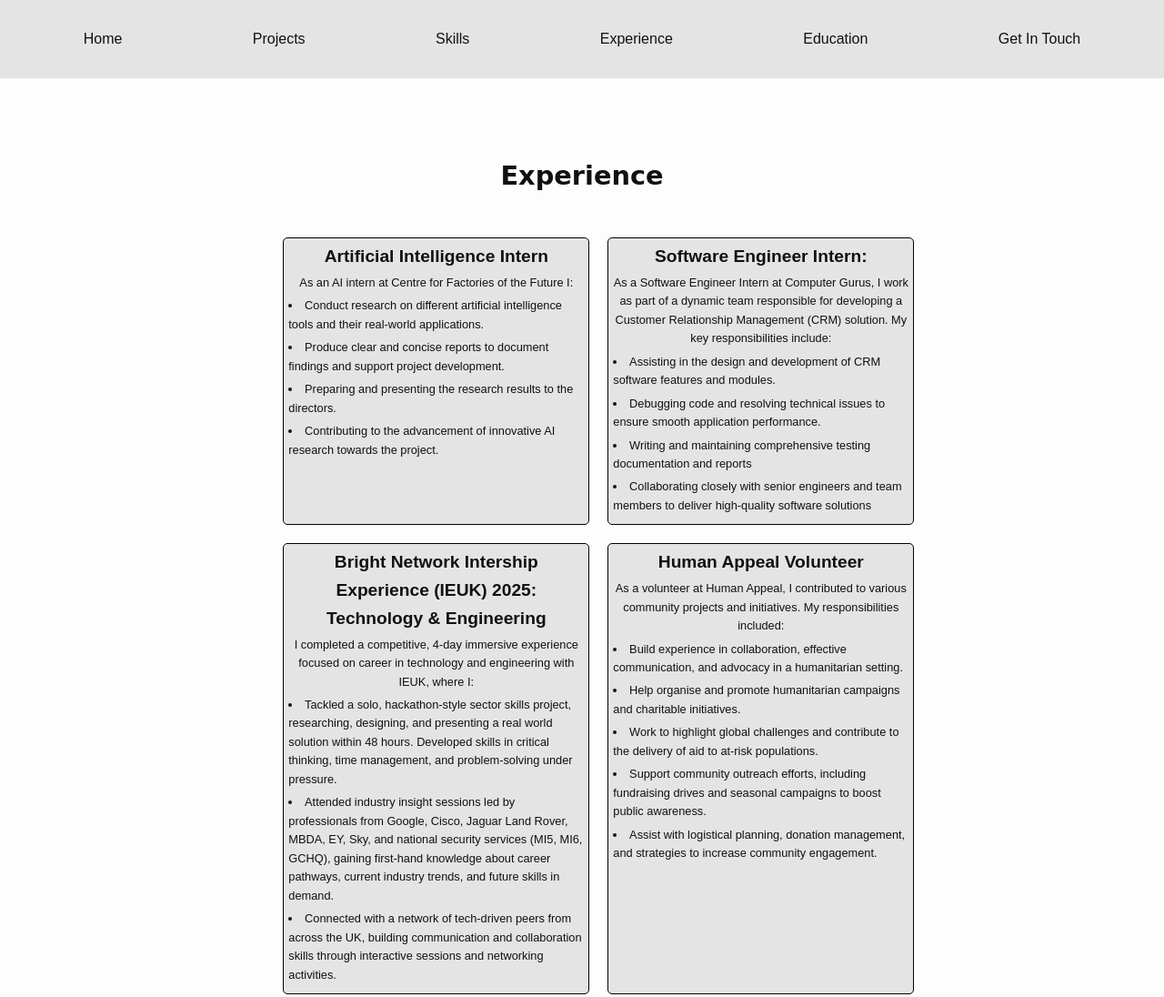
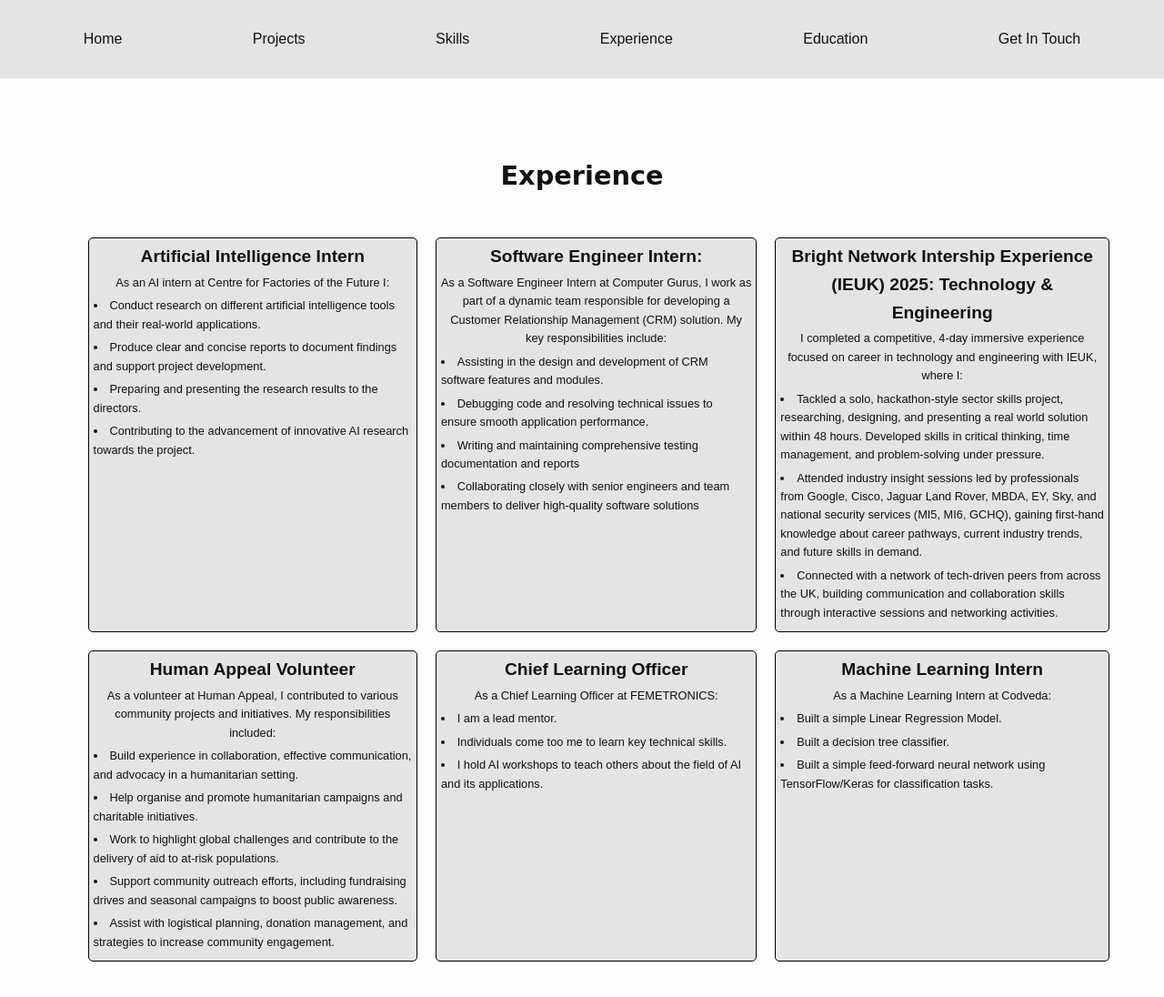
Before and after one commit to haniyya1/portfolio, a plain HTML site: page experience.html in a window 1280 px wide. Shown: the top 1096 px of the page at 91% size. Drawn offline with Linux system fonts and the light colour scheme.

Commit message:
experience update

```diff
--- a/desktop.css
+++ b/desktop.css
@@ -190,8 +190,8 @@ main h2.projects {
 /*experience grid layout*/
 aside.experiences {
     display: grid;
-    grid-template-columns: repeat(2, 30%);
-    grid-template-rows: auto;
+    grid-template-columns: repeat(3, auto);
+    grid-template-rows: repeat(2, auto);
     gap: 20px;
     padding: 10px 30px 50px;
     justify-content: center;
--- a/experience.html
+++ b/experience.html
@@ -46,7 +46,6 @@
                 <li>Preparing and presenting the research results to the directors.</li>
                 <li>Contributing to the advancement of innovative AI research towards the project.</li>
             </ul>
-
         </div>
 
         <div class="experience">
@@ -94,8 +93,30 @@
                 <li>Assist with logistical planning, donation management, and strategies to increase community
                     engagement.</li>
             </ul>
+        </div>
 
-        </div>
+            <div class="experience">
+                <h4>Chief Learning Officer</h4>
+                <p>
+                   As a Chief Learning Officer at FEMETRONICS: </p>
+                <ul>
+                    <li>I am a lead mentor.</li>
+                    <li>Individuals come too me to learn key technical skills.</li>
+                    <li>I hold AI workshops to teach others about the field of AI and its applications.</li>
+                </ul>
+            </div>
+
+                <div class="experience">
+                    <h4>Machine Learning Intern</h4>
+                    <p>
+                       As a Machine Learning Intern at Codveda:
+                     </p>
+                    <ul>
+                        <li>Built a simple Linear Regression Model.</li>
+                        <li>Built a decision tree classifier.</li>
+                        <li>Built a simple feed-forward neural network using TensorFlow/Keras for classification tasks.</li>
+                    </ul>
+                </div>
     </aside>
 
 
```
Also changed, not shown: 1 other file.
